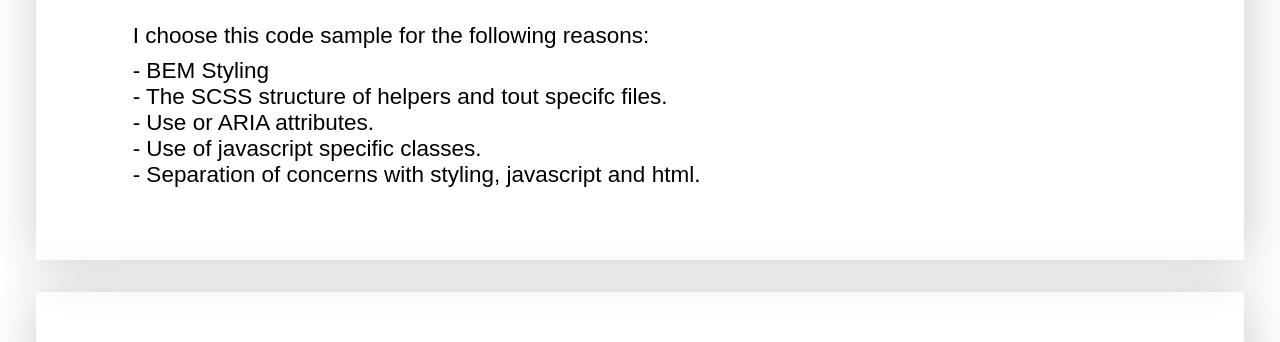
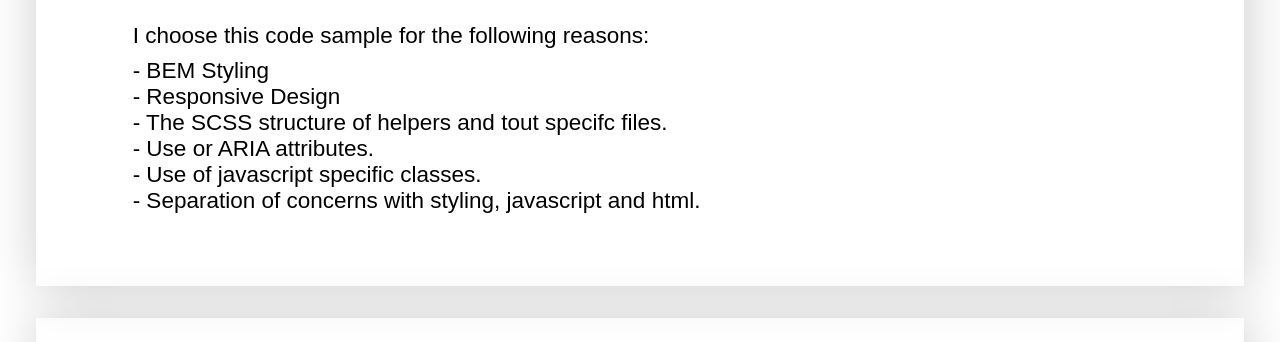
Before and after one commit to jonathansantini/sass_html_sample, a website: page index.html in a window 1280 px wide. Shown: the part 175-517 px from the top of the page. Drawn offline with nearby package versions, Linux system fonts and the light colour scheme.

Commit message:
Updated project description in index.html

```diff
--- a/index.html
+++ b/index.html
@@ -29,6 +29,7 @@
         <div class="tout-sample-description__text">I choose this code sample for the following reasons:</div>
         <ul class="tout-sample-description__list" role="list">
           <li class="tout-sample-description__item" role="listitem">- BEM Styling</li>
+          <li class="tout-sample-description__item" role="listitem">- Responsive Design</li>
           <li class="tout-sample-description__item" role="listitem">- The SCSS structure of helpers and tout specifc files.</li>
           <li class="tout-sample-description__item" role="listitem">- Use or ARIA attributes.</li>
           <li class="tout-sample-description__item" role="listitem">- Use of javascript specific classes.</li>
```
